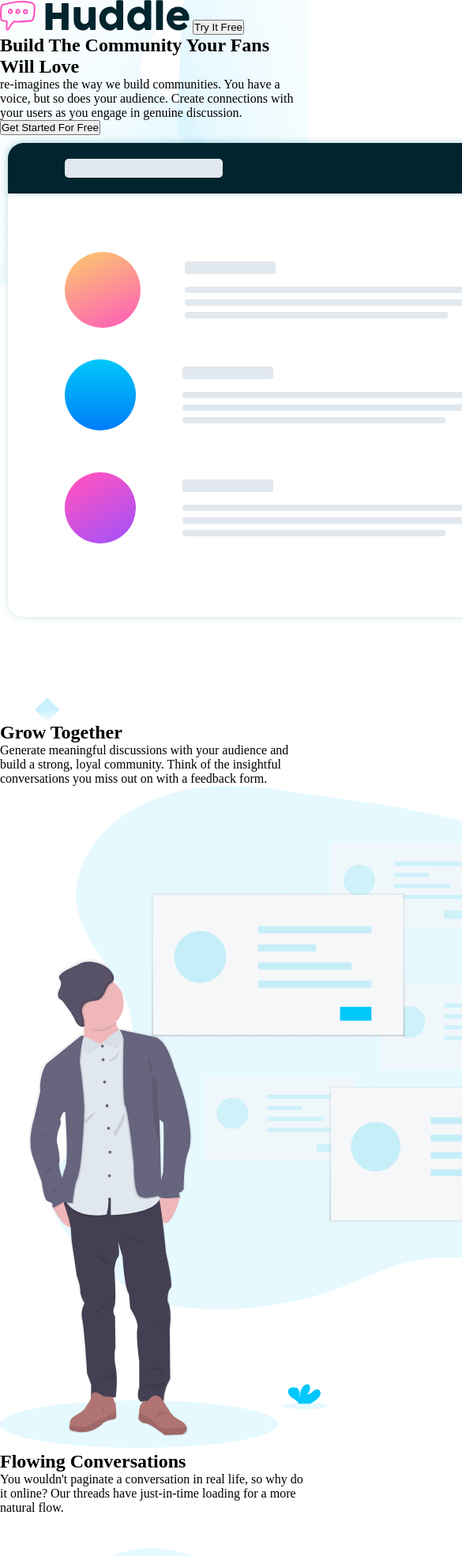
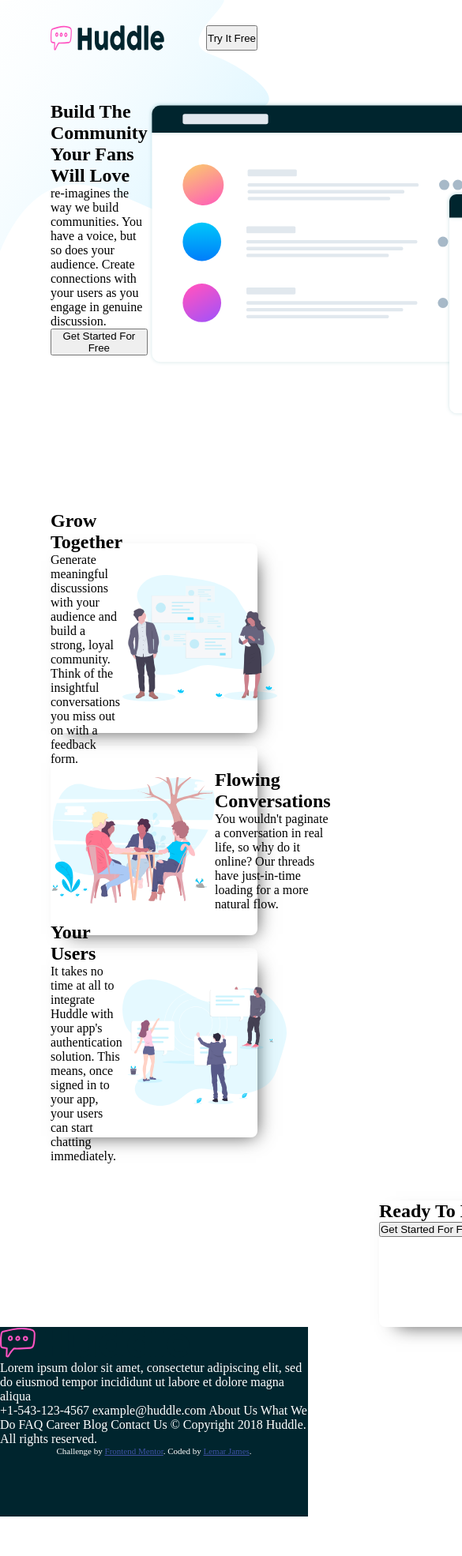
Before and after one commit to Lenimatic/huddle-landing-page-with-alternating-feature-blocks-mastermag, a plain HTML site: page index.html in a window 390 px wide. Shown: the top 1970 px of the page at 79% size, 585 px wide, since content can reach past the window. After the commit the page ends 1920 px from the top, so only its background shows below. Drawn offline with Linux system fonts and the light colour scheme; a web font is replaced by a local one.

Commit message:
Added the CSS Structure

```diff
--- a/index.html
+++ b/index.html
@@ -22,6 +22,7 @@
 
     </nav>
 
+    <div class="hero-area">
       <div>
         <h1>Build The Community Your Fans Will Love</h1>
 
@@ -34,11 +35,14 @@
 
       <img class="top-image" src="/images/illustration-mockups.svg" alt="">
 
+    </div>
+
+
   </section>
 
 
   <section class="three-boxes-sec">
-      <div class="3-boxes">
+      <div class="mid-boxes">
         <div class="1st-box">
           <h2>Grow Together</h2>
           <p>
@@ -51,19 +55,21 @@
 
       </div>
 
-      <div class="3-boxes">
+      <div class="mid-boxes">
+        <img class="box-image" src="/images/illustration-flowing-conversation.svg" alt="">
+
         <div class="1st-box">
+
           <h2>Flowing Conversations</h2>
           <p>
             You wouldn't paginate a conversation in real life, so why do it online? Our threads
             have just-in-time loading for a more natural flow.</p>
         </div>
 
-        <img class="box-image" src="/images/illustration-flowing-conversation.svg" alt="">
 
       </div>
 
-      <div class="3-boxes">
+      <div class="mid-boxes">
         <div class="1st-box">
           <h2>Your Users</h2>
           <p>
@@ -77,7 +83,7 @@
       </div>
   </section>
 
-  <div>
+  <div class="bottom-box">
     <h2>Ready To Build Your Community?</h2>
 
     <button class="get-strated">Get Started For Free</button>
--- a/style.css
+++ b/style.css
@@ -18,20 +18,93 @@
 
 body {
     height: 100vh;
+
 }
 
+
+/* Hero Section */
+
 .top-sec {
-    background-image: url(/images/bg-hero-mobile.svg);
+    background-image: url(/images/bg-hero-desktop.svg);
     background-repeat: no-repeat;
     background-size: cover;
+
+}
+
+nav {
+    display: flex;
+    justify-content: space-between;
+    padding: 2rem 4rem;
+
+}
+
+nav .logo {
+    width: 9rem;
+    height: 2rem;
+}
+
+.top-image {
+    width: 35rem;
+    height: 25rem;
+}
+
+.hero-area {
+    display: flex;
+    padding: 2rem 4rem;
+}
+
+
+/* Hero Section end */
+
+/* Middle Section */
+
+
+.box-image {
+    width: 13rem;
+    height: 10rem;
+}
+
+.three-boxes-sec {
+    display: flex;
+    flex-direction: column;
+    gap: 1rem;
+    margin-top: 8rem;
+}
+
+.mid-boxes {
+    display: flex;
+    align-items: center;
+    box-shadow: 10px 10px 23px -12px rgba(0,0,0,0.75);
+    height: 15rem;
+    margin-left: 4rem;
+    margin-right: 4rem;
+    border-radius: 0.5rem;
 }
 
 
 
+/* Middle Section end */
+
+
+.bottom-box {
+    box-shadow: 10px 10px 23px -12px rgba(0,0,0,0.75);
+    height: 10rem;
+    width: 32rem;
+    border-radius: 0.5rem;
+    margin-top: 5rem;
+    margin-left: 30rem;
+    margin-right: 10rem;
+}
 
 
 
+/* Footer Start */
 
+footer {
+    background-color: var(--VeryDarkCyan);
+    color: white;
+    height: 15rem;
+}
 
 
 
@@ -49,3 +122,4 @@ body {
 .attribution a {
     color: hsl(228, 45%, 44%);
 }
+/* Footer End */
```
Lines whose indentation alone changed are shown as unchanged.
